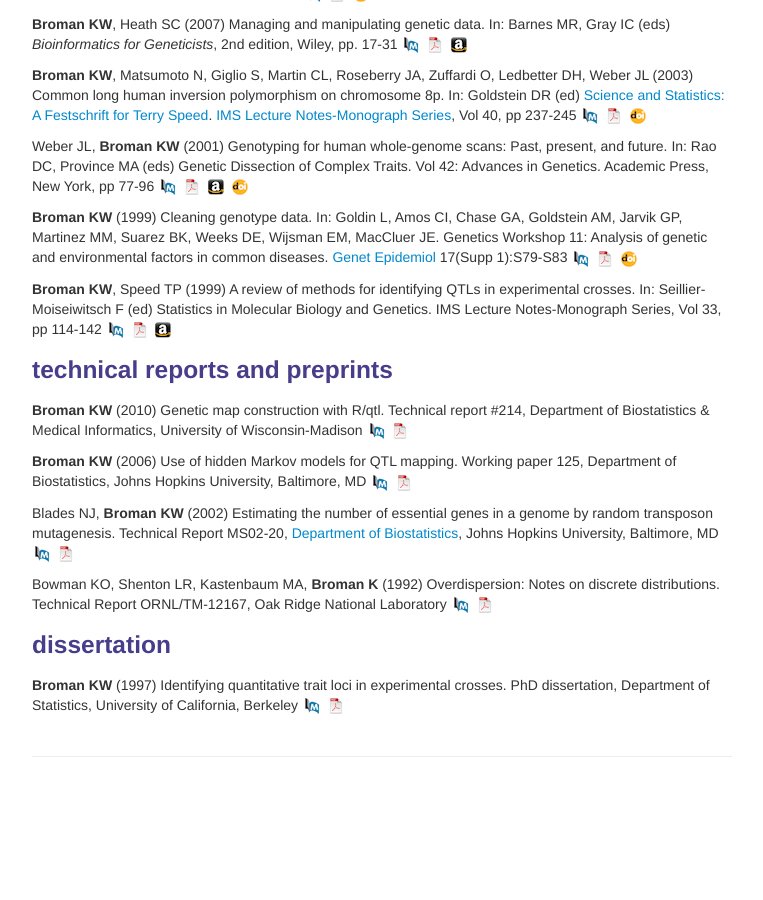
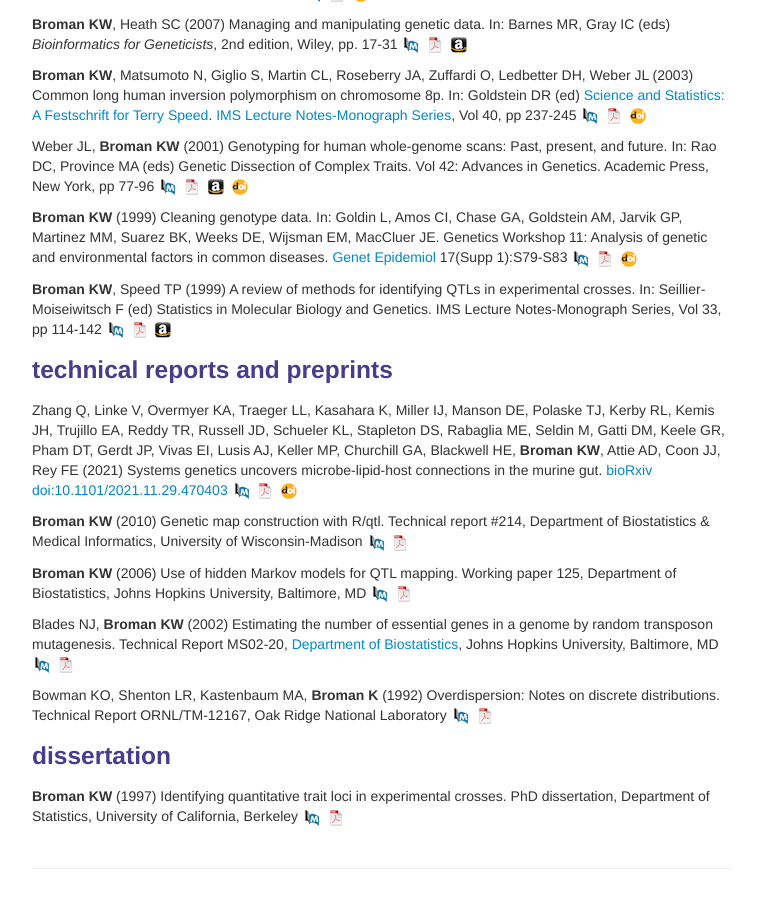
Before and after one commit to kbroman/kbroman.github.io, a Jekyll site: the page built from pubs.md, in a window 1280 px wide and 900 px high, scrolled down 11853 px. Shown: the whole window, without its empty margins (258-1021 px from the left). Built offline with Jekyll 4.4.1, drawn with Linux system fonts in a browser that asks for light colours; before the commit the page ends 12641 px from its top, so only the background shows below that.

Commit message:
pubs.md: add microbiome biorxiv preprint

```diff
--- a/pubs.md
+++ b/pubs.md
@@ -1778,6 +1778,18 @@ Notes-Monograph Series, Vol 33, pp 114-142
 
 ### <a name="techreports"></a>technical reports and preprints
 
+Zhang Q, Linke V, Overmyer KA, Traeger LL, Kasahara K, Miller IJ,
+Manson DE, Polaske TJ, Kerby RL, Kemis JH, Trujillo EA, Reddy TR,
+Russell JD, Schueler KL, Stapleton DS, Rabaglia ME, Seldin M, Gatti
+DM, Keele GR, Pham DT, Gerdt JP, Vivas EI, Lusis AJ, Keller MP,
+Churchill GA, Blackwell HE, **Broman KW**, Attie AD, Coon JJ, Rey FE
+(2021) Systems genetics uncovers microbe-lipid-host connections in the
+murine gut. [bioRxiv](https://biorxiv.org)
+[doi:10.1101/2021.11.29.470403](https://doi.org/10.1101/2021.11.29.470403)
+[![EuropePMC](icons16/pubmed-icon.png)](https://europepmc.org/article/PPR/PPR426284)
+[![pdf](icons16/pdf-icon.png)](https://www.biorxiv.org/content/10.1101/2021.11.29.470403v1.full.pdf)
+[![doi](icons16/doi-icon.png)](https://doi.org/10.1101/2021.11.29.470403)
+
 **Broman KW** (2010) Genetic map construction with R/qtl.  Technical report #214, Department of Biostatistics & Medical Informatics, University of Wisconsin-Madison
 [![Abstract](icons16/pubmed-icon.png)](https://www.biostat.wisc.edu/~kbroman/publications/tech214_abstract.html)
 [![pdf](icons16/pdf-icon.png)](https://www.biostat.wisc.edu/~kbroman/publications/tr_214.pdf)
```
